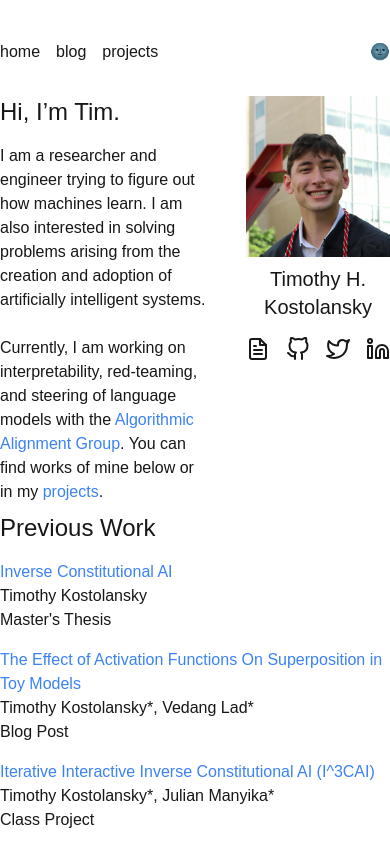
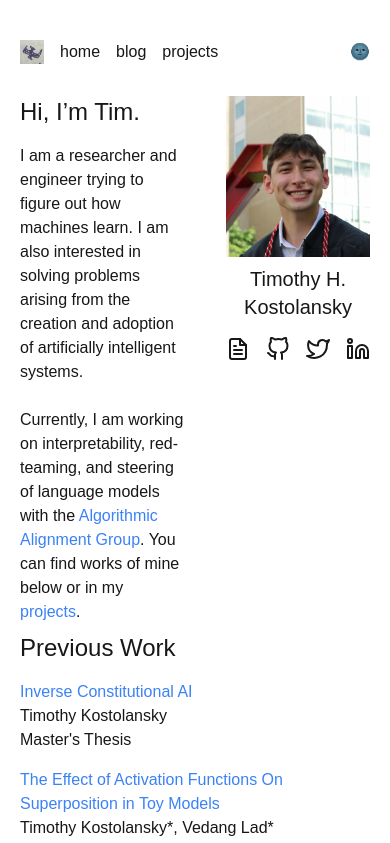
Before and after one commit to tim0120/tim0120.github.io, a Next.js app: page / in a window 390 px wide. Shown: the top 843 px of the page. Built offline with nearby package versions, Linux system fonts and the light colour scheme.

Commit message:
PageNav to global layout

```diff
--- a/src/app/blog/page.tsx
+++ b/src/app/blog/page.tsx
@@ -1,9 +1,6 @@
-import PageNav from "@/components/PageNav";
-
 export default function Blog() {
   return (
 	<div className="">
-	  <PageNav />
 	  <div className="flex justify-between">
 		<div className="text-xl"> The blog is currently under construction 👷‍♂️🚧</div>
 	  </div>
--- a/src/app/layout.tsx
+++ b/src/app/layout.tsx
@@ -2,6 +2,8 @@ import type { Metadata } from "next";
 import localFont from "next/font/local";
 import "./globals.css";
 import { ThemeProvider } from "@/context/ThemeContext";
+import PageNav from "@/components/PageNav";
+import Footer from "@/components/Footer";
 
 const geistSans = localFont({
   src: "./fonts/GeistVF.woff",
@@ -14,9 +16,10 @@ const geistMono = localFont({
   weight: "100 900",
 });
 
+// Automatically exports metadata for the page
 export const metadata: Metadata = {
-  title: "Timothy H. Kostolansky",
-  description: "Timothy H. Kostolansky's personal website",
+  title: "Tim Kostolansky",
+  description: "Tim Kostolansky's personal website",
 };
 
 export default function RootLayout({
@@ -29,9 +32,15 @@ export default function RootLayout({
       <head>
         <link rel="icon" href="/favicon.png" type="image/png" />
       </head>
-      <body className={`${geistSans.variable} ${geistMono.variable} antialiased sm:px-60 pt-10 sm:pt-16`}>
+      <body className={`${geistSans.variable} ${geistMono.variable} antialiased px-5 pt-10 sm:px-30 sm:pt-16 lg:px-60`}>
         <ThemeProvider>
-          {children}
+          <header>
+            <PageNav />
+          </header>
+          <main>
+            {children}
+          </main>
+          <Footer />
         </ThemeProvider>
       </body>
     </html>
--- a/src/app/page.tsx
+++ b/src/app/page.tsx
@@ -1,13 +1,11 @@
 import Image from "next/image";
 import Link from "next/link";
-import PageNav from "@/components/PageNav";
 import ThemeAwareSvg from "@/components/ThemeAwareSvg";
 import Publications from "@/components/Publications";
 
 export default function Home() {
   return (
     <div className="">
-      <PageNav />
       <div className="flex justify-between mb-2 space-x-10">
         <div>
           <h1 className="text-2xl mb-4">
@@ -19,7 +17,13 @@ export default function Home() {
           </p>
         </div>
         <div className="text-center">
-          <Image src="/images/face.png" alt="My face" width={300} height={300} className="mx-auto" />
+          <Image
+            src="/images/face.png"
+            alt="My face"
+            width={300}
+            height={300}
+            className="mx-auto sm:w-48 sm:h-auto"
+          />
           <h1 className="text-xl mt-2">Timothy H. Kostolansky</h1>
           <div className="flex justify-center space-x-4 mt-4">
             {[
--- a/src/app/projects/page.tsx
+++ b/src/app/projects/page.tsx
@@ -1,9 +1,6 @@
-import PageNav from "@/components/PageNav";
-
 export default function Blog() {
   return (
 	<div className="">
-	  <PageNav />
 	  <div className="flex justify-between">
 		<div className="text-xl">Projects will be uploaded 🔜</div>
 	  </div>
--- a/src/components/PageNav.tsx
+++ b/src/components/PageNav.tsx
@@ -5,10 +5,11 @@ export default function PageNav() {
   return (
     <div className="mb-8">
       <div className="flex justify-between">
-        <div className="space-x-4">
-          <Link href="/">home</Link>
-          <Link href="/blog">blog</Link>
-          <Link href="/projects">projects</Link>
+        <div className="flex items-center space-x-4">
+          <img src="/favicon.png" alt="favicon" className="w-6 h-6" />
+          <Link href="/" className="hover:underline">home</Link>
+          <Link href="/blog" className="hover:underline">blog</Link>
+          <Link href="/projects" className="hover:underline">projects</Link>
         </div>
         <ThemeToggle />
       </div>
```
